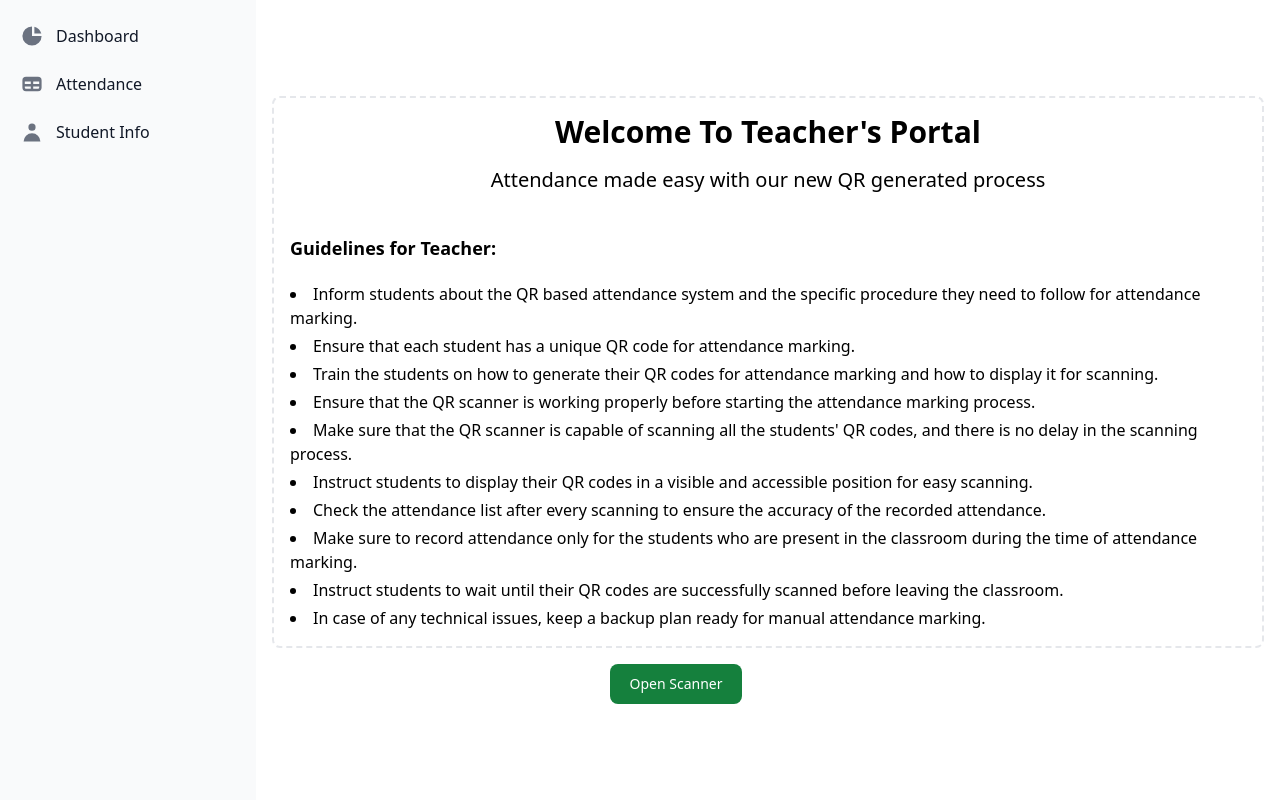
After one commit to AKA-RONY/QR_attendance_tracker, a Flask app: template QR_attendance_tracker/templates/teacherPortal.html in a window 1280 px wide. The commit adds this page. Run offline with Flask 3, Linux system fonts and the light colour scheme; the template is opened without the code that fills it, so the values that code supplies are empty; some libraries are stand-ins or nearby versions.

Commit message:
Modified and added new templates

```diff
--- a/QR_attendance_tracker/templates/home.html
+++ b/QR_attendance_tracker/templates/home.html
@@ -25,7 +25,7 @@
 
                         Login to your account
                     </h1>
-                    <form class="space-y-4 md:space-y-6" action="{{ url_for('qrscreen') }}" method="post">
+                    <form class="space-y-4 md:space-y-6" action="{{ url_for('portal') }}" method="post">
                         <div>
                             <label for="userID" class="block mb-2 text-sm font-medium text-black text-black">Your
                                 User - ID</label>
--- a/QR_attendance_tracker/templates/qrscreen.html
+++ b/QR_attendance_tracker/templates/qrscreen.html
@@ -18,7 +18,7 @@
                     alt="logo"> -->
                 QR generated for user {{ userID }}
                 </h3>
-            <img src="../static/assets/QRs/salvik.png"
+            <img src="../static/assets/QR/salvik.png"
                 class="h-auto max-w-sm rounded-lg transition-shadow duration-300 ease-in-out shadow-lg shadow-black/30"
                 alt="" />
         </div>
--- /dev/null
+++ b/QR_attendance_tracker/templates/teacherPortal.html
@@ -0,0 +1,123 @@
+<!DOCTYPE html>
+<html lang="en">
+
+<head>
+   <meta charset="UTF-8">
+   <meta http-equiv="X-UA-Compatible" content="IE=edge">
+   <meta name="viewport" content="width=device-width, initial-scale=1.0">
+   <title>Teacher Portal</title>
+   <link href="https://cdnjs.cloudflare.com/ajax/libs/flowbite/1.6.5/flowbite.min.css" rel="stylesheet" />
+
+   <script src="https://cdn.tailwindcss.com"></script>
+</head>
+
+<body>
+
+   <button data-drawer-target="default-sidebar" data-drawer-toggle="default-sidebar" aria-controls="default-sidebar"
+      type="button"
+      class="inline-flex items-center p-2 mt-2 ml-3 text-sm text-gray-500 rounded-lg md:hidden hover:bg-gray-100 focus:outline-none focus:ring-2 focus:ring-gray-200 dark:text-gray-400 dark:hover:bg-gray-700 dark:focus:ring-gray-600">
+      <span class="sr-only">Open sidebar</span>
+      <svg class="w-6 h-6" aria-hidden="true" fill="currentColor" viewBox="0 0 20 20"
+         xmlns="http://www.w3.org/2000/svg">
+         <path clip-rule="evenodd" fill-rule="evenodd"
+            d="M2 4.75A.75.75 0 012.75 4h14.5a.75.75 0 010 1.5H2.75A.75.75 0 012 4.75zm0 10.5a.75.75 0 01.75-.75h7.5a.75.75 0 010 1.5h-7.5a.75.75 0 01-.75-.75zM2 10a.75.75 0 01.75-.75h14.5a.75.75 0 010 1.5H2.75A.75.75 0 012 10z">
+         </path>
+      </svg>
+   </button>
+
+   <aside id="default-sidebar"
+      class="fixed top-0 left-0 z-40 w-64 h-screen transition-transform -translate-x-full sm:translate-x-0"
+      aria-label="Sidebar">
+      <div class="h-full px-3 py-4 overflow-y-auto bg-gray-50 dark:bg-gray-800">
+         <ul class="space-y-2 font-medium">
+            <li>
+               <div href="#" class="flex items-center p-2 text-gray-900 rounded-lg dark:text-white">
+                  <svg aria-hidden="true"
+                     class="w-6 h-6 text-gray-500 transition duration-75 dark:text-gray-400 group-hover:text-gray-900 dark:group-hover:text-white"
+                     fill="currentColor" viewBox="0 0 20 20" xmlns="http://www.w3.org/2000/svg">
+                     <path d="M2 10a8 8 0 018-8v8h8a8 8 0 11-16 0z"></path>
+                     <path d="M12 2.252A8.014 8.014 0 0117.748 8H12V2.252z"></path>
+                  </svg>
+                  <span class="ml-3">Dashboard</span>
+               </div>
+            </li>
+            <li>
+               <a href="/portal"
+                  class="flex items-center p-2 text-gray-900 rounded-lg dark:text-white hover:bg-gray-100 dark:hover:bg-gray-700 cursor-pointer">
+                  <svg aria-hidden="true"
+                     class="flex-shrink-0 w-6 h-6 text-gray-500 transition duration-75 dark:text-gray-400 group-hover:text-gray-900 dark:group-hover:text-white"
+                     fill="currentColor" viewBox="0 0 20 20" xmlns="http://www.w3.org/2000/svg">
+                     <path fill-rule="evenodd"
+                        d="M5 4a3 3 0 00-3 3v6a3 3 0 003 3h10a3 3 0 003-3V7a3 3 0 00-3-3H5zm-1 9v-1h5v2H5a1 1 0 01-1-1zm7 1h4a1 1 0 001-1v-1h-5v2zm0-4h5V8h-5v2zM9 8H4v2h5V8z"
+                        clip-rule="evenodd"></path>
+                  </svg>
+                  <span class="flex-1 ml-3 whitespace-nowrap">Attendance</span>
+               </a>
+            </li>
+            <li>
+               <a href="#"
+                  class="flex items-center p-2 text-gray-900 rounded-lg dark:text-white hover:bg-gray-100 dark:hover:bg-gray-700">
+                  <svg aria-hidden="true"
+                     class="flex-shrink-0 w-6 h-6 text-gray-500 transition duration-75 dark:text-gray-400 group-hover:text-gray-900 dark:group-hover:text-white"
+                     fill="currentColor" viewBox="0 0 20 20" xmlns="http://www.w3.org/2000/svg">
+                     <path fill-rule="evenodd" d="M10 9a3 3 0 100-6 3 3 0 000 6zm-7 9a7 7 0 1114 0H3z"
+                        clip-rule="evenodd"></path>
+                  </svg>
+                  <span class="flex-1 ml-3 whitespace-nowrap">Student Info</span>
+               </a>
+            </li>
+
+         </ul>
+      </div>
+   </aside>
+
+   <div class="p-4 sm:ml-64">
+      <div class="p-4 border-2 border-gray-200 border-dashed rounded-lg dark:border-gray-700 mt-[5rem]">
+
+         <div class="text-3xl font-bold text-center">Welcome To Teacher's Portal</div>
+         <div class="text-xl mt-4 text-center">Attendance made easy with our new QR generated process</div>
+
+         <h2 class="mb-5 mt-10 text-lg font-semibold text-black">Guidelines for Teacher:</h2>
+         <ul class="space-y-1 text-black list-disc list-inside dark:text-black">
+            <li>
+               Inform students about the QR based attendance system and the specific procedure they need to follow for attendance marking.
+            </li>
+            <li>
+               Ensure that each student has a unique QR code for attendance marking.
+            </li>
+            <li>
+               Train the students on how to generate their QR codes for attendance marking and how to display it for scanning.
+            </li>
+            <li>
+               Ensure that the QR scanner is working properly before starting the attendance marking process.
+            </li>
+            <li>
+               Make sure that the QR scanner is capable of scanning all the students' QR codes, and there is no delay in the scanning process.
+            </li>
+            <li>
+               Instruct students to display their QR codes in a visible and accessible position for easy scanning.
+            </li>
+            <li>
+               Check the attendance list after every scanning to ensure the accuracy of the recorded attendance.
+            </li>
+            <li>
+               Make sure to record attendance only for the students who are present in the classroom during the time of attendance marking.
+            </li>
+            <li>
+               Instruct students to wait until their QR codes are successfully scanned before leaving the classroom.
+            </li>
+            <li>
+               In case of any technical issues, keep a backup plan ready for manual attendance marking.
+            </li>
+         </ul>
+
+      </div>
+   </div>
+   <div class="text-center ">
+      <button type="button" class="focus:outline-none text-white bg-green-700 hover:bg-green-800 focus:ring-4 focus:ring-green-300 font-medium rounded-lg text-sm px-5 py-2.5 mr-2 mb-2 dark:bg-green-600 dark:hover:bg-green-700 dark:focus:ring-green-800 ml-[5rem]">Open Scanner</button>
+   </div>
+
+</body>
+<script src="https://cdnjs.cloudflare.com/ajax/libs/flowbite/1.6.5/flowbite.min.js"></script>
+
+</html>
```
Also changed, not shown: QR_attendance_tracker/templates/admin.html (added, +12 -0 lines).
